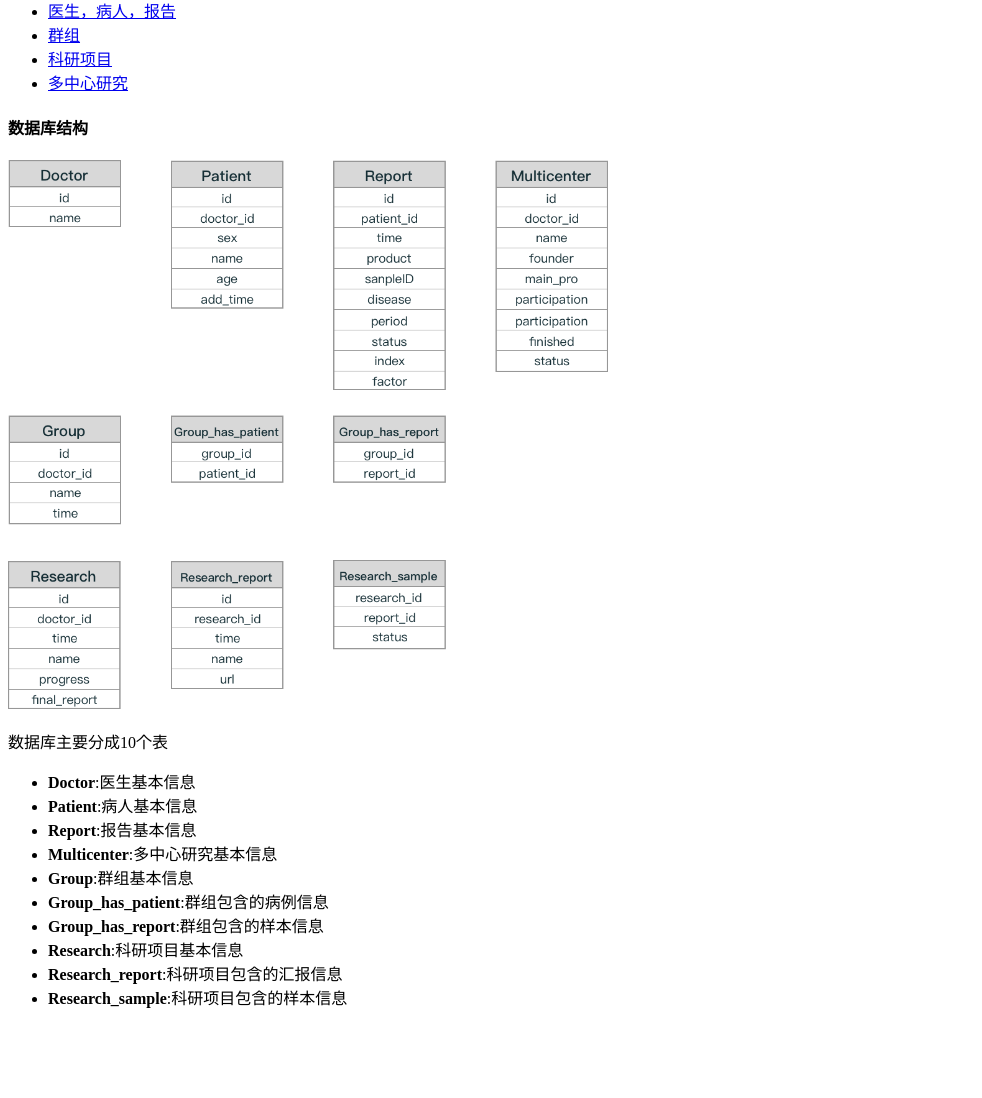
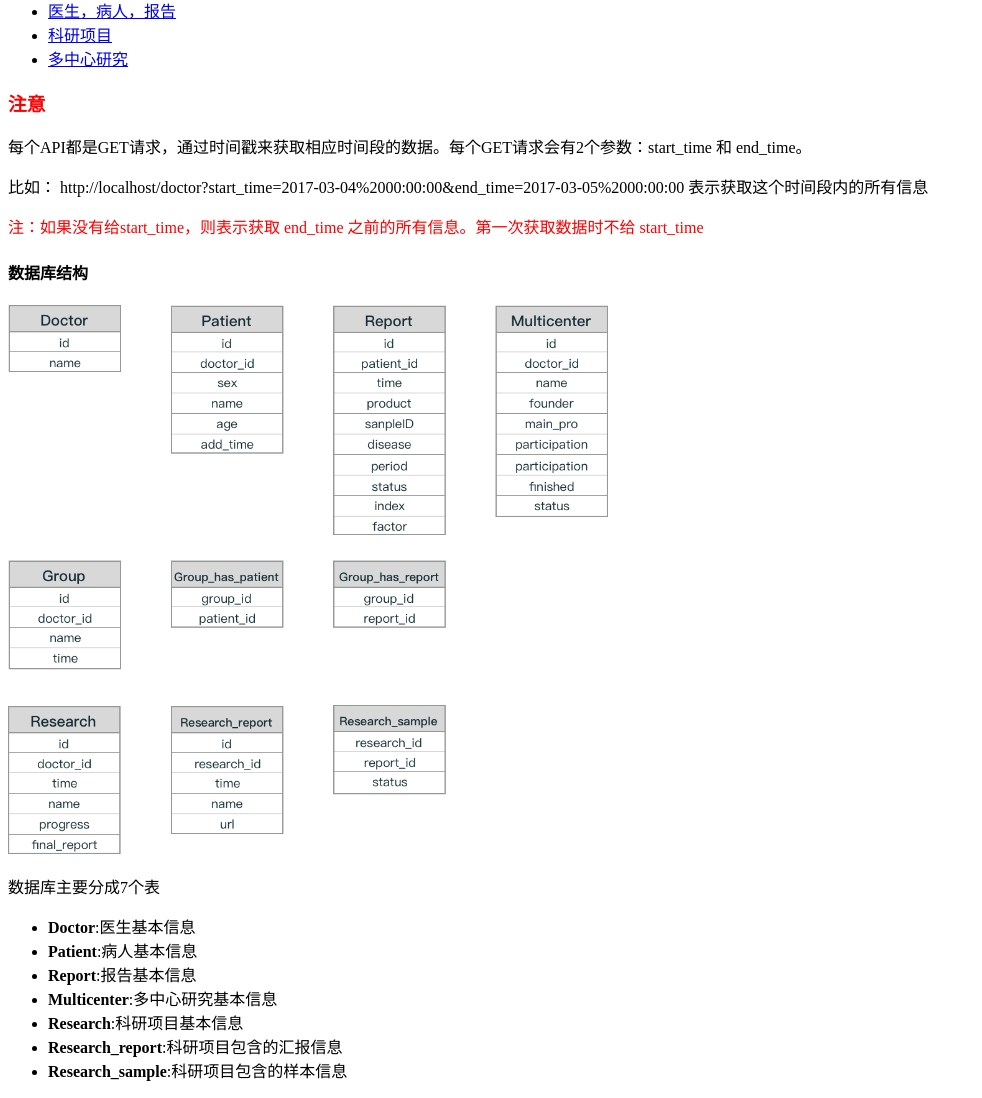
Before and after one commit to vanney9/apitest, a plain HTML site: page index.html in a window 1280 px wide. Shown: the part 69-1167 px from the top of the page, without its empty margins (0-982 px from the left). Before the commit the page ends 1094 px from the top, so only its background shows below. Drawn offline with Linux system fonts and the light colour scheme.

Commit message:
add time

```diff
--- a/index.html
+++ b/index.html
@@ -6,22 +6,24 @@
 		<h2>Geneplus API Document</h2>
 		<ul>
 			<li><a href="./base.html">医生，病人，报告</a></li>
-			<li><a href="./group.html">群组</a></li>
 			<li><a href="./research.html">科研项目</a></li>
 			<li><a href="./multicenter.html">多中心研究</a></li>
 		</ul>
 		<div>
+			<h3 style="color: red;">注意</h3>
+			<p>每个API都是GET请求，通过时间戳来获取相应时间段的数据。每个GET请求会有2个参数：start_time 和 end_time。</p>
+			<p>比如： http://localhost/doctor?start_time=2017-03-04%2000:00:00&end_time=2017-03-05%2000:00:00 表示获取这个时间段内的所有信息</p>
+			<p style="color: red;">注：如果没有给start_time，则表示获取 end_time 之前的所有信息。第一次获取数据时不给 start_time</p>
+		</div>
+		<div>
 			<h4>数据库结构</h4>
 			<img src="./db.png" width=600/>
-			<p>数据库主要分成10个表</p>
+			<p>数据库主要分成7个表</p>
 			<ul>
 				<li><b>Doctor</b>:医生基本信息</li>
 				<li><b>Patient</b>:病人基本信息</li>
 				<li><b>Report</b>:报告基本信息</li>
 				<li><b>Multicenter</b>:多中心研究基本信息</li>
-				<li><b>Group</b>:群组基本信息</li>
-				<li><b>Group_has_patient</b>:群组包含的病例信息</li>
-				<li><b>Group_has_report</b>:群组包含的样本信息</li>
 				<li><b>Research</b>:科研项目基本信息</li>
 				<li><b>Research_report</b>:科研项目包含的汇报信息</li>
 				<li><b>Research_sample</b>:科研项目包含的样本信息</li>
```
